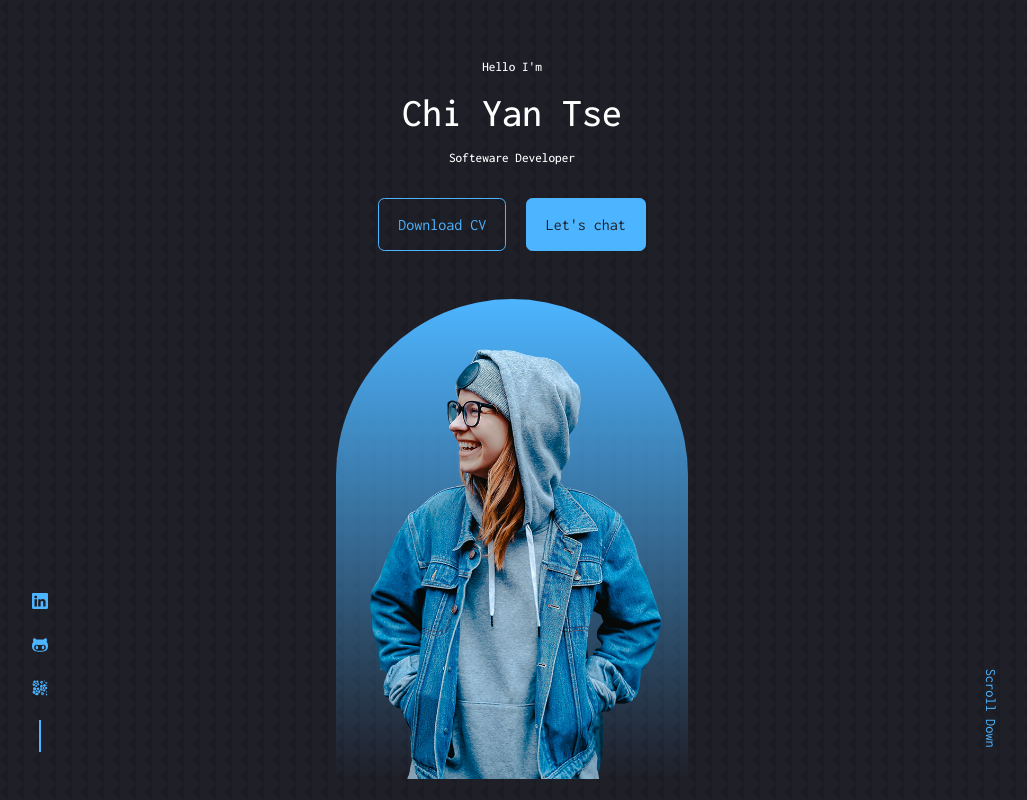
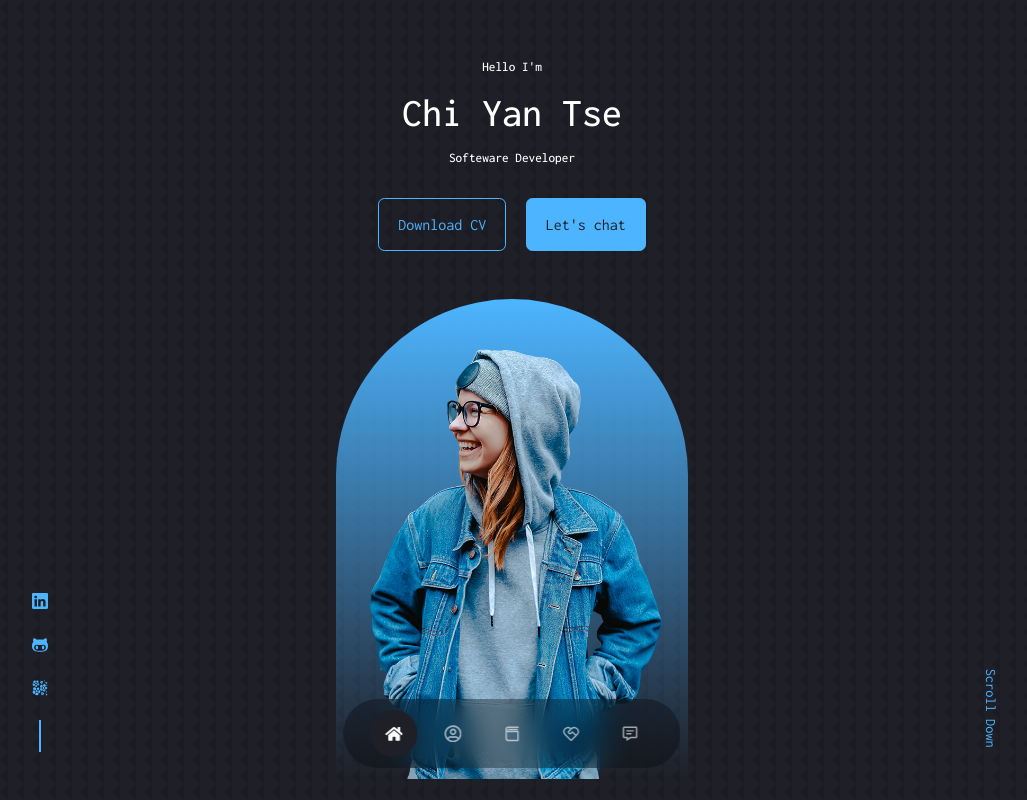
Before and after one commit to Chi1710/react-portfolio-website-1, a React (Create React App) app: page / in a window 1280 px wide. Shown: the top 800 px of the page, without its empty margins (128-1155 px from the left). Built offline with nearby package versions, Linux system fonts and the light colour scheme.

Commit message:
Style the nav bar to be transparent, flex on the bottom center. nav icon background light up when user is on the corresponding page se ction

```diff
--- a/src/components/nav/Nav.jsx
+++ b/src/components/nav/Nav.jsx
@@ -5,15 +5,33 @@
 import {RiBook3Line} from 'react-icons/ri'
 import {RiServiceLine} from 'react-icons/ri'
 import {BiMessageDetail} from 'react-icons/bi'
+import { useState } from 'react';
 
 const Nav = () => {
+  const [activeNav, setActiveNav] = useState("#");
+
   return (
     <nav>
-      <a href=''><FaHome /></a>
-      <a href='#about'><FaRegUserCircle /></a>
-       <a href='#experience'><RiBook3Line /></a>
-      <a href='#services'><RiServiceLine /></a>
-      <a href='#contact'><BiMessageDetail /></a>
+      <a href='#' onClick={ () => setActiveNav('#')}
+        className={activeNav === '#' ? 'active' : ''}>
+          <FaHome />
+          </a>
+      <a href='#about'onClick={ () => setActiveNav('#about')}
+        className={activeNav === '#about' ? 'active' : ''}>
+        <FaRegUserCircle />
+        </a>
+       <a href='#experience' onClick={ () => setActiveNav('#experience')}
+        className={activeNav === '#experience' ? 'active' : ''}>
+        <RiBook3Line />
+        </a>
+      <a href='#services'onClick={ () => setActiveNav('#services')}
+        className={activeNav === '#services' ? 'active' : ''}>
+        <RiServiceLine />
+        </a>
+      <a href='#contact'onClick={ () => setActiveNav('#contact')}
+        className={activeNav === '#contact' ? 'active' : ''}>
+        <BiMessageDetail />
+        </a>
 
     </nav>
   )
--- a/src/components/nav/nav.css
+++ b/src/components/nav/nav.css
@@ -0,0 +1,33 @@
+nav {
+    background: rgba(0, 0, 0, 0.3);
+    width: max-content;
+    display: block;
+    padding: 0.7rem 1.7rem;
+    z-index: 2;
+    position: fixed;
+    left: 50%;
+    transform: translateX(-50%);
+    bottom: 2rem;
+    display: flex;
+    gap: 0.8rem;
+    border-radius: 3rem;
+    backdrop-filter: blur(15px);
+}
+
+nav a {
+    background: transparent;
+    padding: 0.9rem;
+    border-radius: 50%;
+    display: flex;
+    color: var(--color-light);
+    font-size: 1.1rem;
+}
+
+nav a:hover {
+    background: rgba(0, 0, 0, 0.3);
+}
+
+nav a.active {
+    background: var(--color-bg);
+    color: var(--color-white);
+}
```
